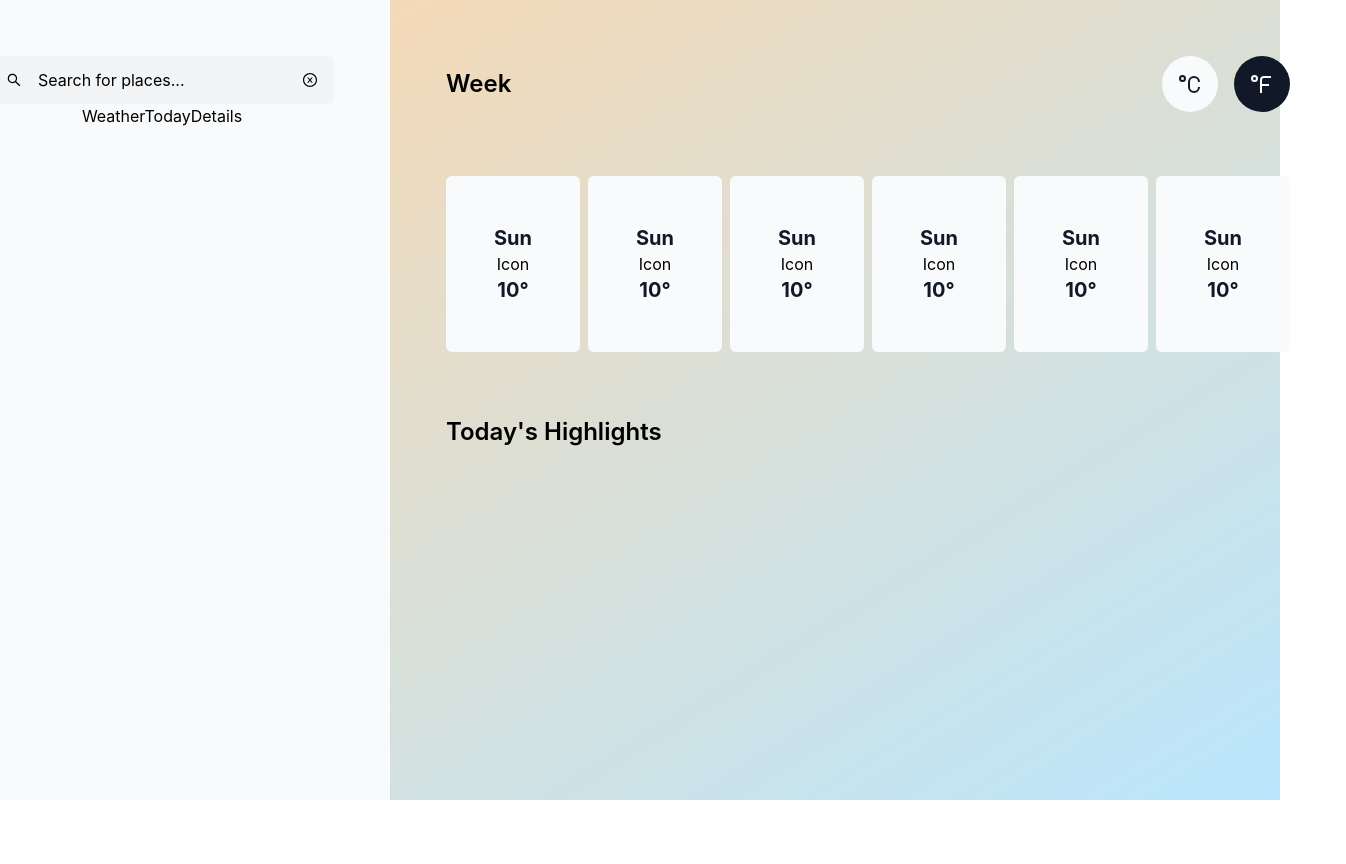
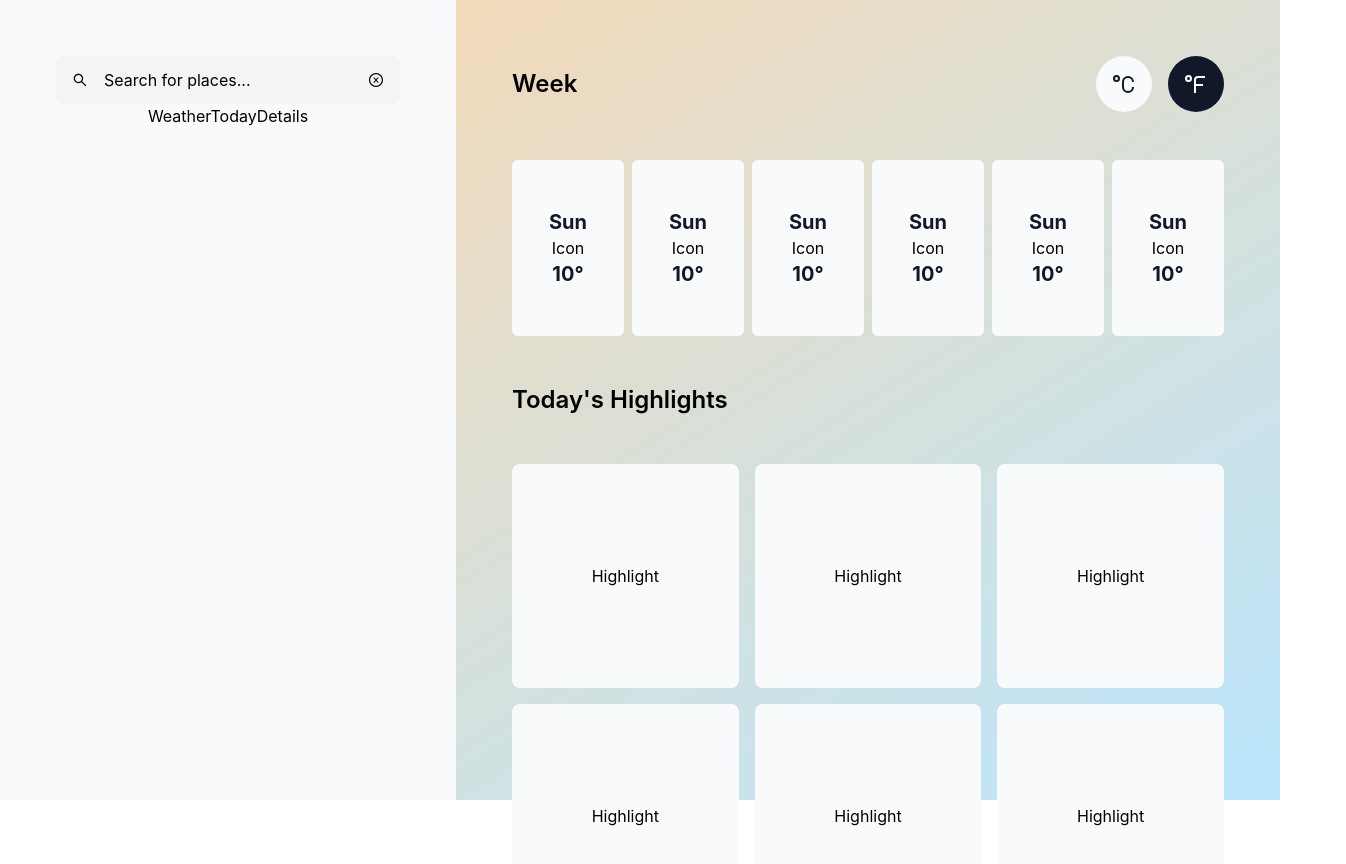
Before and after one commit to vladavoX/weather_app, a React (Vite) app: page / in a window 1280 px wide. Shown: the top 864 px of the page, 1346 px wide, since content can reach past the window. Before the commit the page ends 800 px from the top, so only its background shows below. Built offline with nearby package versions, Linux system fonts and the light colour scheme.

Commit message:
Highlights grid view

```diff
--- a/src/components/CentralView.tsx
+++ b/src/components/CentralView.tsx
@@ -9,7 +9,7 @@ interface Props {
 
 const CentralView = ({ unit, setUnit }: Props) => {
   return (
-    <div className='w-full h-screen p-14 flex flex-col gap-16'>
+    <div className='w-full h-screen p-14 flex flex-col gap-12'>
       <Header
         unit={unit}
         setUnit={setUnit}
--- /dev/null
+++ b/src/components/Highlight.tsx
@@ -0,0 +1,9 @@
+const Highlight = () => {
+  return (
+    <div className='bg-gray-50 flex flex-col justify-center items-center h-56 rounded-lg'>
+      Highlight
+    </div>
+  )
+}
+
+export default Highlight
--- a/src/components/TodaysHighlights.tsx
+++ b/src/components/TodaysHighlights.tsx
@@ -1,7 +1,17 @@
+import Highlight from './Highlight'
+
 const TodaysHighlights = () => {
   return (
     <div>
-      <h2 className='text-2xl font-semibold'>Today's Highlights</h2>
+      <h2 className='text-2xl font-semibold mb-12'>Today's Highlights</h2>
+      <div className='grid grid-cols-3 gap-4'>
+        <Highlight />
+        <Highlight />
+        <Highlight />
+        <Highlight />
+        <Highlight />
+        <Highlight />
+      </div>
     </div>
   )
 }
--- a/src/components/WeekDay.tsx
+++ b/src/components/WeekDay.tsx
@@ -1,6 +1,6 @@
 const WeekDay = () => {
   return (
-    <div className='bg-gray-50 flex flex-col items-center justify-center py-12 px-12 rounded-md'>
+    <div className='bg-gray-50 flex flex-col items-center justify-center py-12 rounded-md w-full'>
       <p className='text-gray-900 font-bold text-xl'>Sun</p>
       <p>Icon</p>
       <p className='text-gray-900 font-bold text-xl'>10°</p>
```
